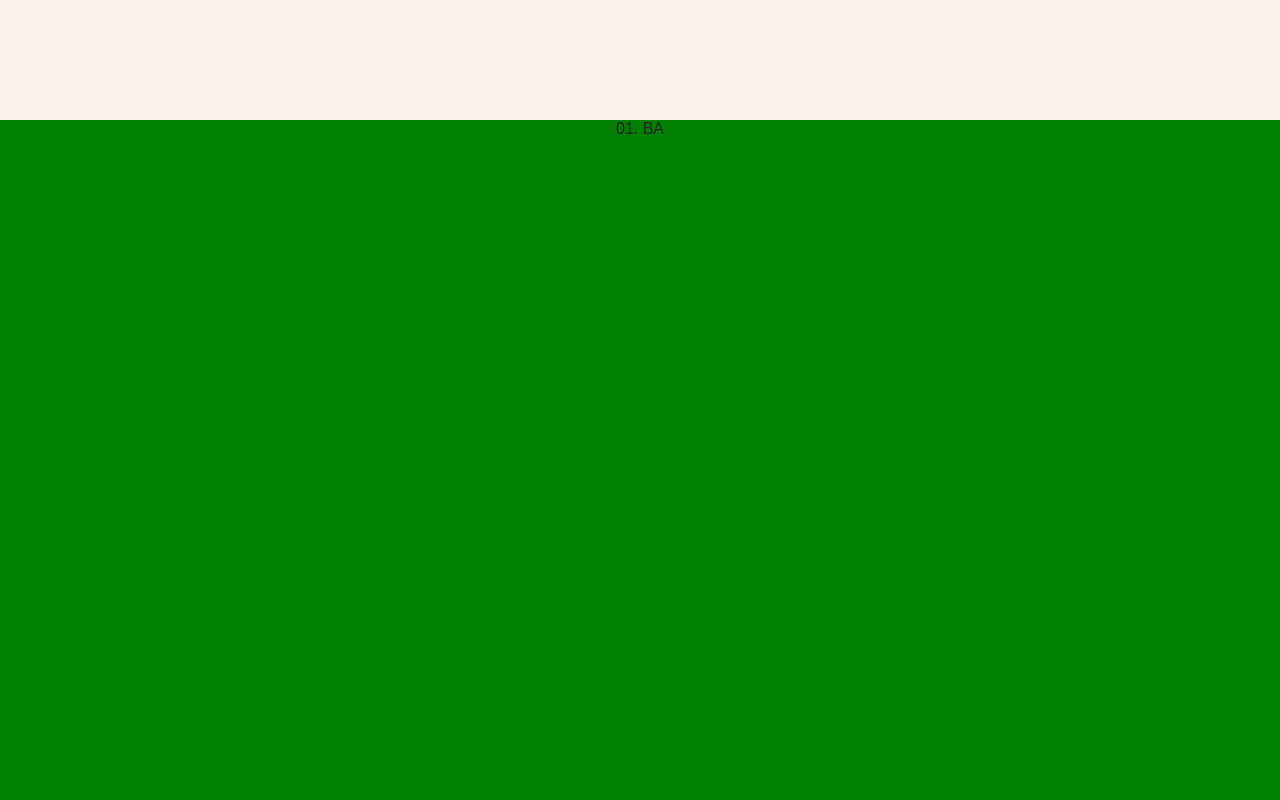
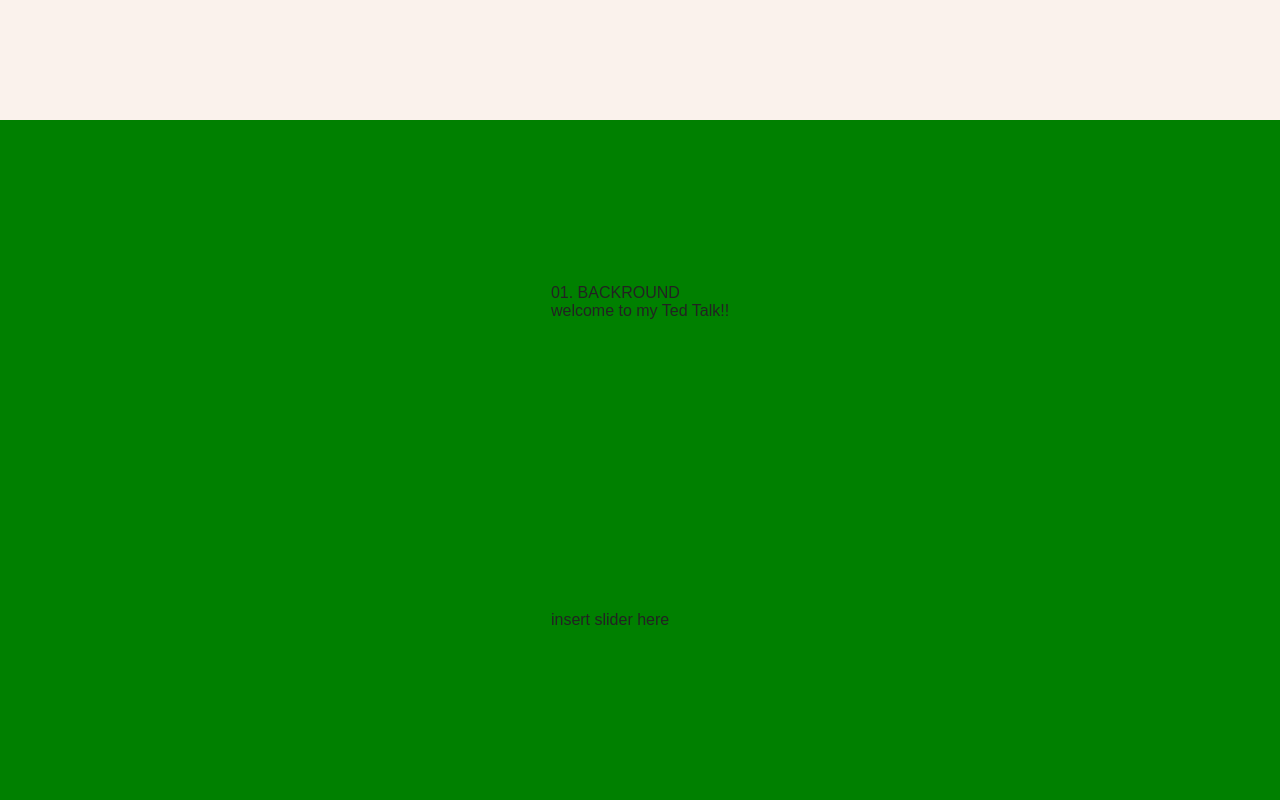
Before and after one commit to sarahannekreitzer/583-project-1, a website: page views/index.html in a window 1280 px wide. Shown: the part 1480-2280 px from the top of the page. Drawn offline with nearby package versions, Linux system fonts and the light colour scheme; no server answers; a script that the page names is missing; a web font is replaced by a local one.

Commit message:
🛥🐓 Checkpoint ./views/index.html:3126019/3428 ./public/style.css:3126019/2458 ./server.js:3126019/2421

```diff
--- a/public/style.css
+++ b/public/style.css
@@ -130,4 +130,16 @@ h2 {
   text-align: center;
 }
 
+/* panel 3 */
+.grid-3 {
+  display:grid;
+  grid-template-columns: fr;
+  grid-template-rows: 200px 600px;
+}
+
+.item {
+  align-self: flex-end;
+}
+
+
 /* slider */
--- a/server.js
+++ b/server.js
@@ -16,6 +16,9 @@ app.use(express.static('public'));
 app.get('/', function(request, response) {
   response.sendFile(__dirname + '/views/index.html');
 });
+
+
+
 
 // Marvel API + Key
 var api = require('marvel-api');
--- a/views/index.html
+++ b/views/index.html
@@ -76,8 +76,13 @@
         </section>
         <section class="panel green">
           <div class="grid-3 flex">
-            <div class="panel-3-title">
-              01. BA
+            <div class="panel-3-title item">
+              01. BACKROUND <br>
+              welcome to my Ted Talk!!
+            </div>
+            <div class="slider">
+              insert slider here
+
             </div>
           </div>
         </section>
```
